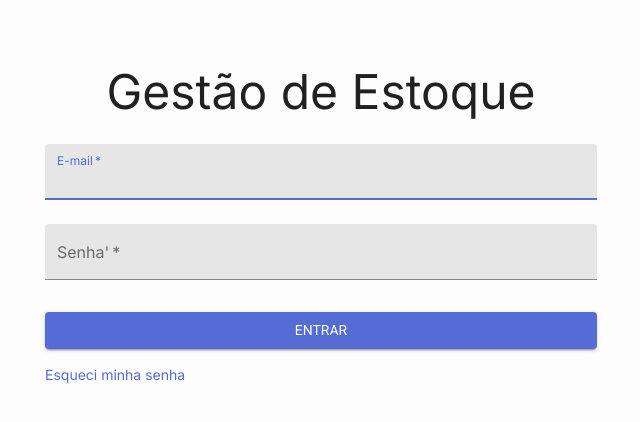
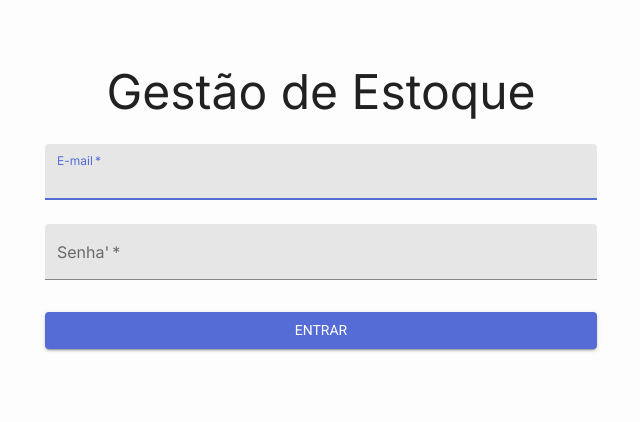
Before and after one commit to LuisEduardoMSoares/SBF-Frontend, a Next.js app: page / in a window 1280 px wide. Shown: the top 422 px of the page, without its empty margins (319-959 px from the left). Built offline with nearby package versions, Linux system fonts and the light colour scheme.

Commit message:
Remove esqueci senha; remove produto vazio movimentações

```diff
--- a/src/components/movimentacoes/Cadastro.tsx
+++ b/src/components/movimentacoes/Cadastro.tsx
@@ -264,8 +264,7 @@ export default function CadastroMovimentacao() {
 
       if (productId) {
         setTransactionProducts([
-          { product_id: productId, quantity: 1 },
-          ...transactionProducts,
+          { product_id: productId, quantity: 1 }
         ]);
       }
       providerService.list().then((response) => {
--- a/src/pages/index.tsx
+++ b/src/pages/index.tsx
@@ -89,13 +89,6 @@ export default function SignIn() {
             Entrar
           </Button>
 
-          <Grid container>
-            <Grid item xs>
-              <Link href="#" variant="body2">
-                Esqueci minha senha
-              </Link>
-            </Grid>
-          </Grid>
         </form>
       </div>
     </Container>
```
